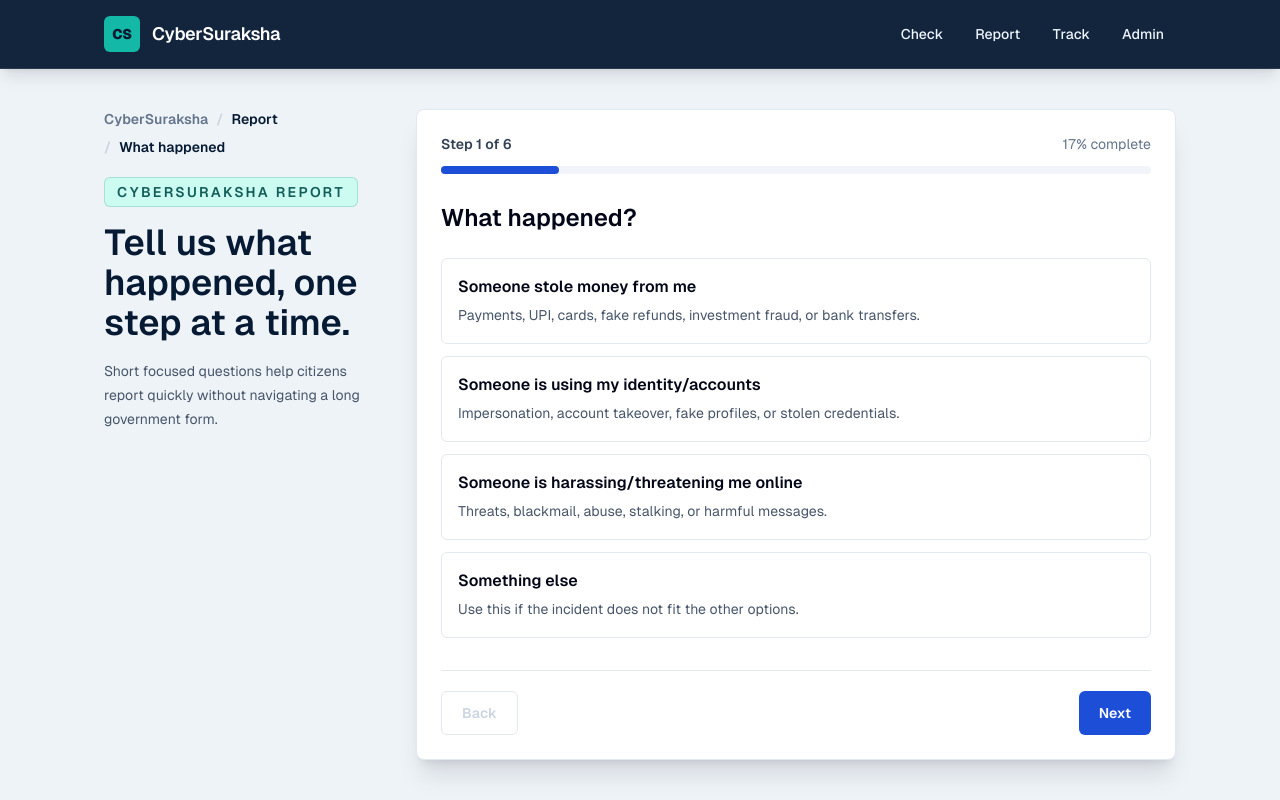
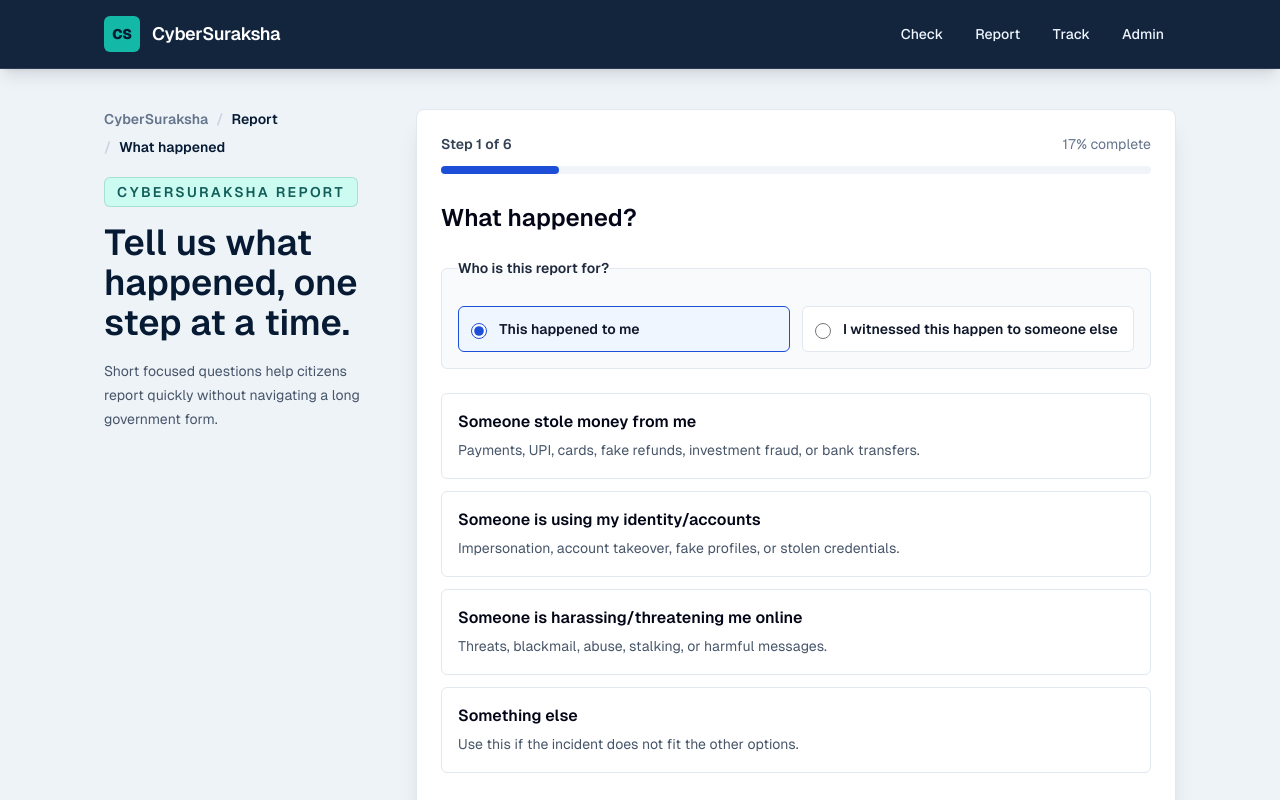
Before and after one commit to aiwithdg/cybersuraksha, a Next.js app: page /report in a window 1280 px wide. Shown: the top 800 px of the page. Built offline with nearby package versions, Linux system fonts and the light colour scheme.

Commit message:
Add witness report option

```diff
--- a/app/(report)/report/report-flow.tsx
+++ b/app/(report)/report/report-flow.tsx
@@ -121,6 +121,7 @@
   const [complainantName, setComplainantName] = useState("");
   const [complainantContact, setComplainantContact] = useState("");
   const [isGuest, setIsGuest] = useState(false);
+  const [isWitnessReport, setIsWitnessReport] = useState(false);
   const [errorMessage, setErrorMessage] = useState("");
   const [isSubmitting, setIsSubmitting] = useState(false);
   const [submittedReport, setSubmittedReport] = useState<SubmittedReport | null>(null);
@@ -250,6 +251,7 @@
           complainant_name: isGuest ? null : complainantName.trim(),
           complainant_contact: isGuest ? null : complainantContact.trim(),
           is_guest: isGuest,
+          is_witness_report: isWitnessReport,
           incident_label: selectedIncident?.label ?? null,
         }),
       );
@@ -330,7 +332,12 @@
 
           <form onSubmit={submitReport}>
             {step === 1 ? (
-              <StepOne category={category} setCategory={setCategory} />
+              <StepOne
+                category={category}
+                isWitnessReport={isWitnessReport}
+                setCategory={setCategory}
+                setIsWitnessReport={setIsWitnessReport}
+              />
             ) : null}
             {step === 2 ? (
               <StepTwo
@@ -361,6 +368,7 @@
                 complainantContact={complainantContact}
                 complainantName={complainantName}
                 isGuest={isGuest}
+                isWitnessReport={isWitnessReport}
                 setComplainantContact={setComplainantContact}
                 setComplainantName={setComplainantName}
                 setIsGuest={setIsGuest}
@@ -377,6 +385,7 @@
                 goToStep={goToStep}
                 incidentDate={incidentDate}
                 isGuest={isGuest}
+                isWitnessReport={isWitnessReport}
                 suspectType={suspectType}
                 suspectValue={suspectValue}
               />
@@ -425,14 +434,57 @@
 
 function StepOne({
   category,
+  isWitnessReport,
   setCategory,
+  setIsWitnessReport,
 }: {
   category: ComplaintCategory | "";
+  isWitnessReport: boolean;
   setCategory: (category: ComplaintCategory) => void;
+  setIsWitnessReport: (value: boolean) => void;
 }) {
   return (
     <section>
       <h2 className="text-2xl font-semibold text-slate-950">What happened?</h2>
+      <fieldset className="mt-6 rounded-md border border-slate-200 bg-slate-50 p-4">
+        <legend className="text-sm font-semibold text-slate-800">Who is this report for?</legend>
+        <div className="mt-3 grid gap-3 sm:grid-cols-2">
+          <label
+            className={`flex cursor-pointer items-start gap-3 rounded-md border p-3 transition ${
+              !isWitnessReport
+                ? "border-[#1d4ed8] bg-[#eff6ff]"
+                : "border-slate-200 bg-white hover:border-slate-300"
+            }`}
+          >
+            <input
+              type="radio"
+              name="reporting-mode"
+              checked={!isWitnessReport}
+              onChange={() => setIsWitnessReport(false)}
+              className="mt-1 h-4 w-4 accent-[#1d4ed8]"
+            />
+            <span className="text-sm font-semibold text-slate-900">This happened to me</span>
+          </label>
+          <label
+            className={`flex cursor-pointer items-start gap-3 rounded-md border p-3 transition ${
+              isWitnessReport
+                ? "border-[#1d4ed8] bg-[#eff6ff]"
+                : "border-slate-200 bg-white hover:border-slate-300"
+            }`}
+          >
+            <input
+              type="radio"
+              name="reporting-mode"
+              checked={isWitnessReport}
+              onChange={() => setIsWitnessReport(true)}
+              className="mt-1 h-4 w-4 accent-[#1d4ed8]"
+            />
+            <span className="text-sm font-semibold text-slate-900">
+              I witnessed this happen to someone else
+            </span>
+          </label>
+        </div>
+      </fieldset>
       <div className="mt-6 grid gap-3">
         {incidentOptions.map((option) => {
           const selected = category === option.category;
@@ -629,6 +681,7 @@
   complainantContact,
   complainantName,
   isGuest,
+  isWitnessReport,
   setComplainantContact,
   setComplainantName,
   setIsGuest,
@@ -636,13 +689,21 @@
   complainantContact: string;
   complainantName: string;
   isGuest: boolean;
+  isWitnessReport: boolean;
   setComplainantContact: (value: string) => void;
   setComplainantName: (value: string) => void;
   setIsGuest: (value: boolean) => void;
 }) {
   return (
     <section>
-      <h2 className="text-2xl font-semibold text-slate-950">Your details</h2>
+      <h2 className="text-2xl font-semibold text-slate-950">
+        {isWitnessReport ? "Your details (as the person reporting this)" : "Your details"}
+      </h2>
+      {isWitnessReport ? (
+        <p className="mt-3 text-sm leading-6 text-slate-600">
+          You&apos;re reporting on behalf of someone else. We&apos;ll still need a way to reach you if we have questions, unless you continue as guest.
+        </p>
+      ) : null}
       <div className="mt-6 grid gap-4">
         <label className="flex items-start gap-3 rounded-md border border-slate-200 bg-slate-50 p-4">
           <input
@@ -693,6 +754,7 @@
   goToStep,
   incidentDate,
   isGuest,
+  isWitnessReport,
   suspectType,
   suspectValue,
 }: {
@@ -705,6 +767,7 @@
   goToStep: (step: Step) => void;
   incidentDate: string;
   isGuest: boolean;
+  isWitnessReport: boolean;
   suspectType: IdentifierType;
   suspectValue: string;
 }) {
@@ -739,6 +802,11 @@
   return (
     <section>
       <h2 className="text-2xl font-semibold text-slate-950">Review your report</h2>
+      {isWitnessReport ? (
+        <span className="mt-4 inline-flex rounded-md border border-amber-200 bg-amber-50 px-3 py-1 text-xs font-semibold uppercase tracking-[0.12em] text-amber-900">
+          Witness report
+        </span>
+      ) : null}
       <div className="mt-6 divide-y divide-slate-200 rounded-md border border-slate-200">
         {rows.map((row) => (
           <div key={row.label} className="grid gap-3 p-4 sm:grid-cols-[150px_1fr_auto] sm:items-center">
--- a/app/admin/complaints/page.tsx
+++ b/app/admin/complaints/page.tsx
@@ -72,6 +72,11 @@
                     <span className="rounded-md border border-blue-200 bg-blue-50 px-2.5 py-1 text-xs font-semibold uppercase tracking-[0.12em] text-blue-900">
                       {formatStatus(complaint.status)}
                     </span>
+                    {complaint.is_witness_report ? (
+                      <span className="rounded-md border border-amber-200 bg-amber-50 px-2.5 py-1 text-xs font-semibold uppercase tracking-[0.12em] text-amber-900">
+                        Witness report
+                      </span>
+                    ) : null}
                   </div>
                   <p className="mt-2 text-sm leading-6 text-slate-600">
                     {complaint.incident_description || "No description supplied."}
--- a/app/api/report/route.ts
+++ b/app/api/report/route.ts
@@ -14,6 +14,7 @@
   complainant_name?: string | null;
   complainant_contact?: string | null;
   is_guest?: boolean;
+  is_witness_report?: boolean;
   incident_label?: string | null;
 };
 
@@ -91,6 +92,7 @@
         complainant_name: payload.is_guest ? null : payload.complainant_name || null,
         complainant_contact: payload.is_guest ? null : payload.complainant_contact || null,
         is_guest: Boolean(payload.is_guest),
+        is_witness_report: Boolean(payload.is_witness_report),
         evidence_urls: evidenceUrls.urls,
         status: "submitted",
       })
--- a/lib/types.ts
+++ b/lib/types.ts
@@ -34,6 +34,7 @@
   complainant_name: string | null;
   complainant_contact: string | null;
   is_guest: boolean;
+  is_witness_report: boolean;
   evidence_urls: string[];
   status: ComplaintStatus;
   created_at: string;
```
Also changed, not shown: 1 other file (tests, documents, lock files or other folders).
